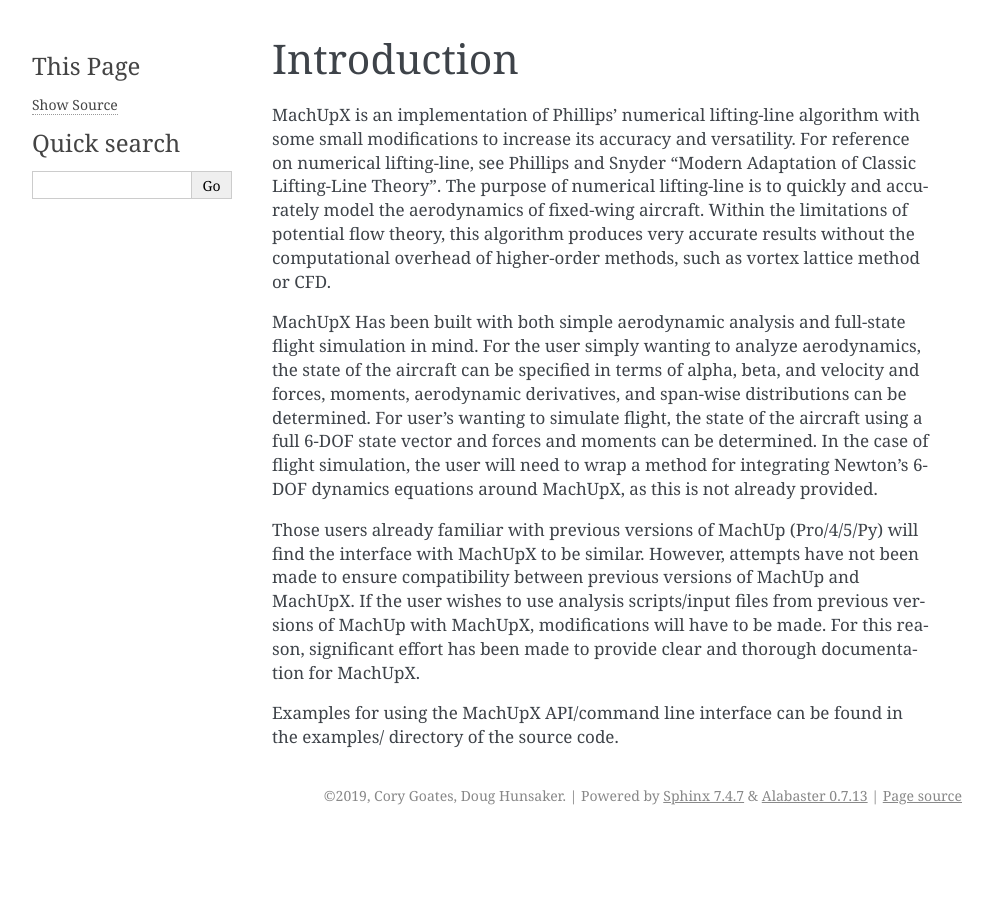
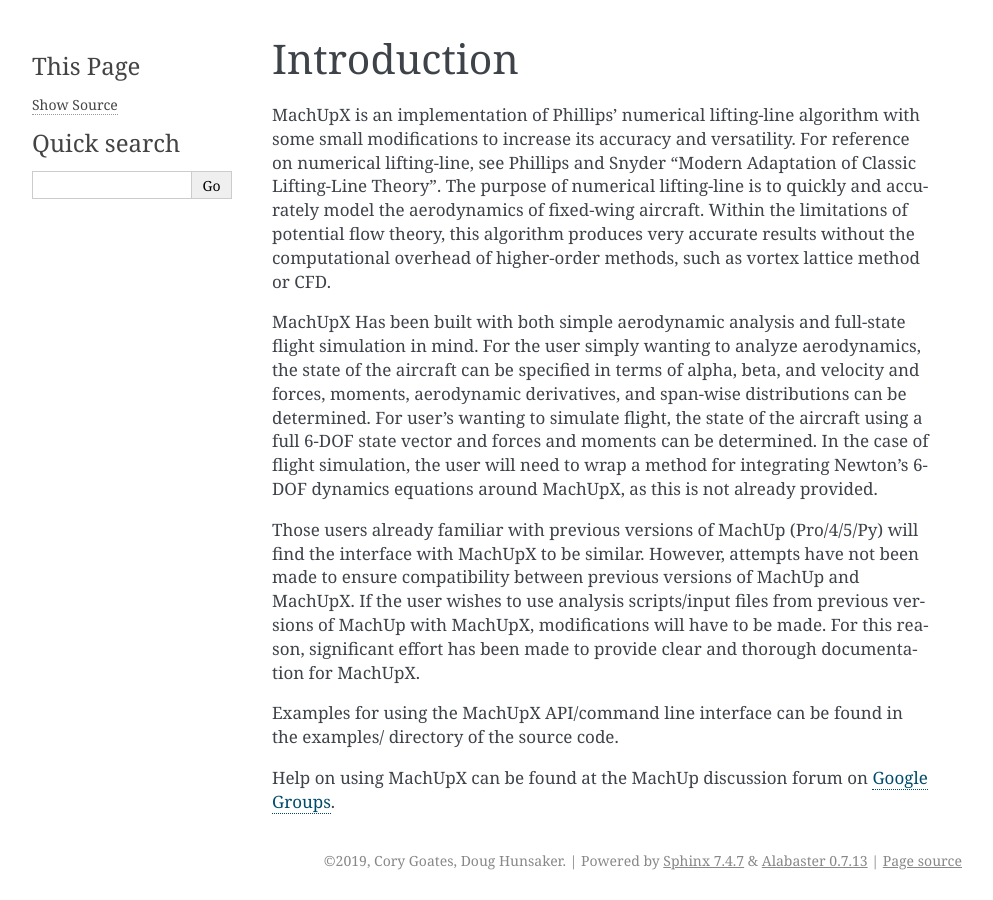
Before and after one commit to usuaero/MachUpX, a Sphinx documentation site: the page built from docs/source/introduction.md, in a window 1280 px wide. Shown: the whole page, without its empty margins (148-1141 px from the left). Built offline with Sphinx 7.4.7, drawn with Linux system fonts in a browser that asks for light colours; pages that are not in the unit, such as notebooks, are missing from menus.

Commit message:
Added link to the forum to the documentation.

```diff
--- a/docs/source/introduction.rst
+++ b/docs/source/introduction.md
@@ -1,6 +1,4 @@
-Introduction
-============
-
+# Introduction
 MachUpX is an implementation of Phillips' numerical lifting-line algorithm with some small modifications to increase its accuracy and versatility. For reference on numerical lifting-line, see Phillips and Snyder "Modern Adaptation of Classic Lifting-Line Theory". The purpose of numerical lifting-line is to quickly and accurately model the aerodynamics of fixed-wing aircraft. Within the limitations of potential flow theory, this algorithm produces very accurate results without the computational overhead of higher-order methods, such as vortex lattice method or CFD.
 
 MachUpX Has been built with both simple aerodynamic analysis and full-state flight simulation in mind. For the user simply wanting to analyze aerodynamics, the state of the aircraft can be specified in terms of alpha, beta, and velocity and forces, moments, aerodynamic derivatives, and span-wise distributions can be determined. For user's wanting to simulate flight, the state of the aircraft using a full 6-DOF state vector and forces and moments can be determined. In the case of flight simulation, the user will need to wrap a method for integrating Newton's 6-DOF dynamics equations around MachUpX, as this is not already provided.
@@ -8,3 +6,5 @@
 Those users already familiar with previous versions of MachUp (Pro/4/5/Py) will find the interface with MachUpX to be similar. However, attempts have not been made to ensure compatibility between previous versions of MachUp and MachUpX. If the user wishes to use analysis scripts/input files from previous versions of MachUp with MachUpX, modifications will have to be made. For this reason, significant effort has been made to provide clear and thorough documentation for MachUpX.
 
 Examples for using the MachUpX API/command line interface can be found in the examples/ directory of the source code.
+
+Help on using MachUpX can be found at the MachUp discussion forum on [Google Groups](https://groups.google.com/forum/#!categories/machup_forum).
```
Also changed, not shown: README.md (+2 -0 lines), 1 other file.
